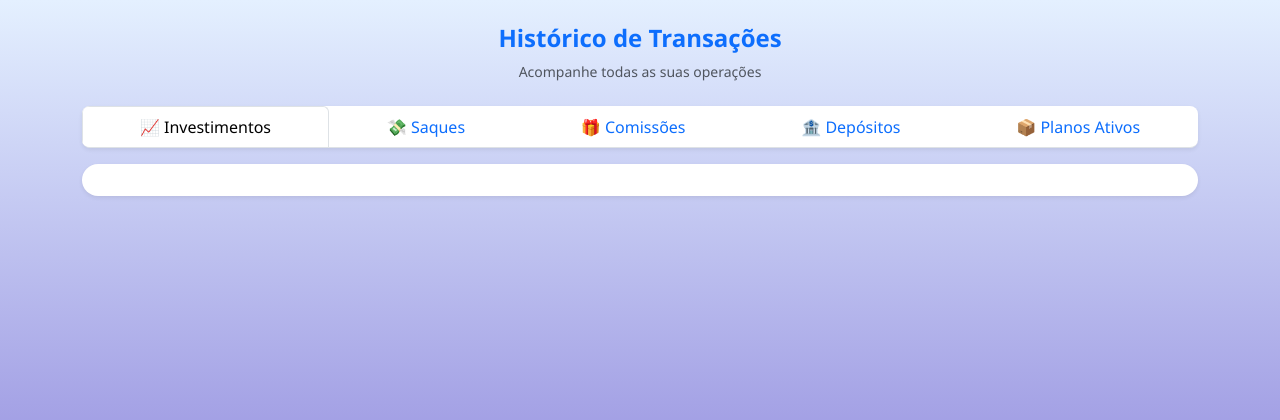
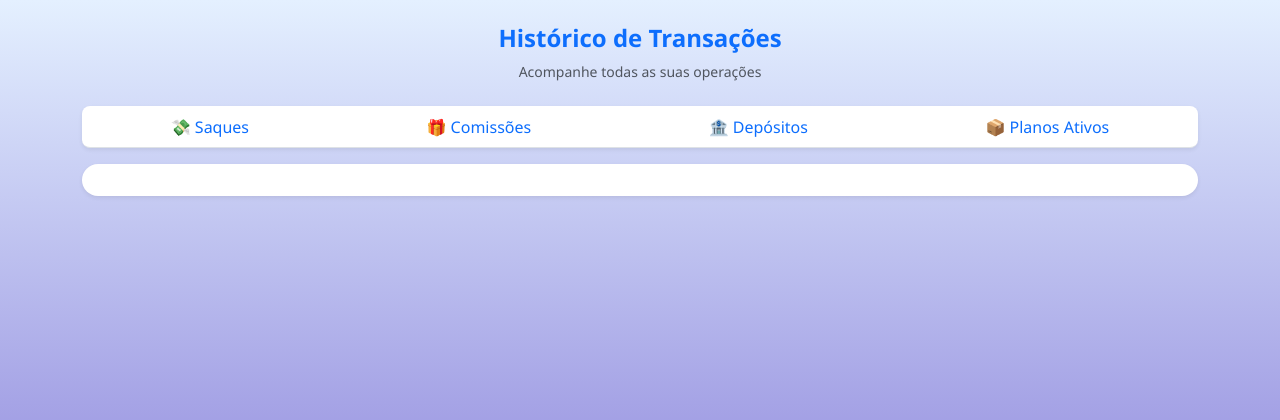
Before and after one commit to anonnimo2/cashflex_app, a Flask app: page /history in a window 1280 px wide. Shown: the top 420 px of the page. Run offline with Flask 3, Linux system fonts and the light colour scheme; the visitor is signed in with stand-in values (Sample User, id 1); data that the repository does not hold is empty; some libraries are stand-ins or nearby versions.

Commit message:
Mensagem do commit

```diff
--- a/cashflex/templates/history.html
+++ b/cashflex/templates/history.html
@@ -10,9 +10,7 @@
 
   <!-- Abas -->
   <ul class="nav nav-tabs nav-fill mb-3 rounded-3 shadow-sm overflow-hidden bg-white" id="historyTabs" role="tablist">
-    <li class="nav-item">
-      <button class="nav-link active" data-bs-toggle="tab" data-bs-target="#investimentos">📈 Investimentos</button>
-    </li>
+
     <li class="nav-item">
       <button class="nav-link" data-bs-toggle="tab" data-bs-target="#saques">💸 Saques</button>
     </li>
```
